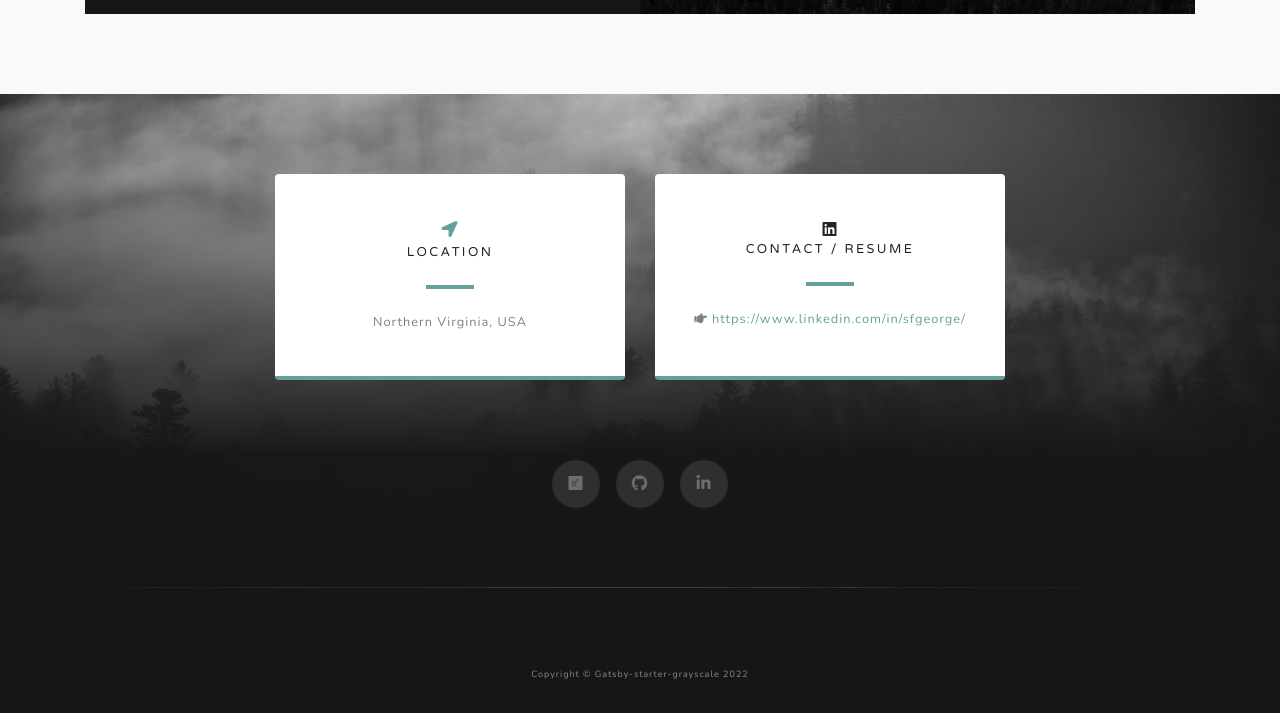
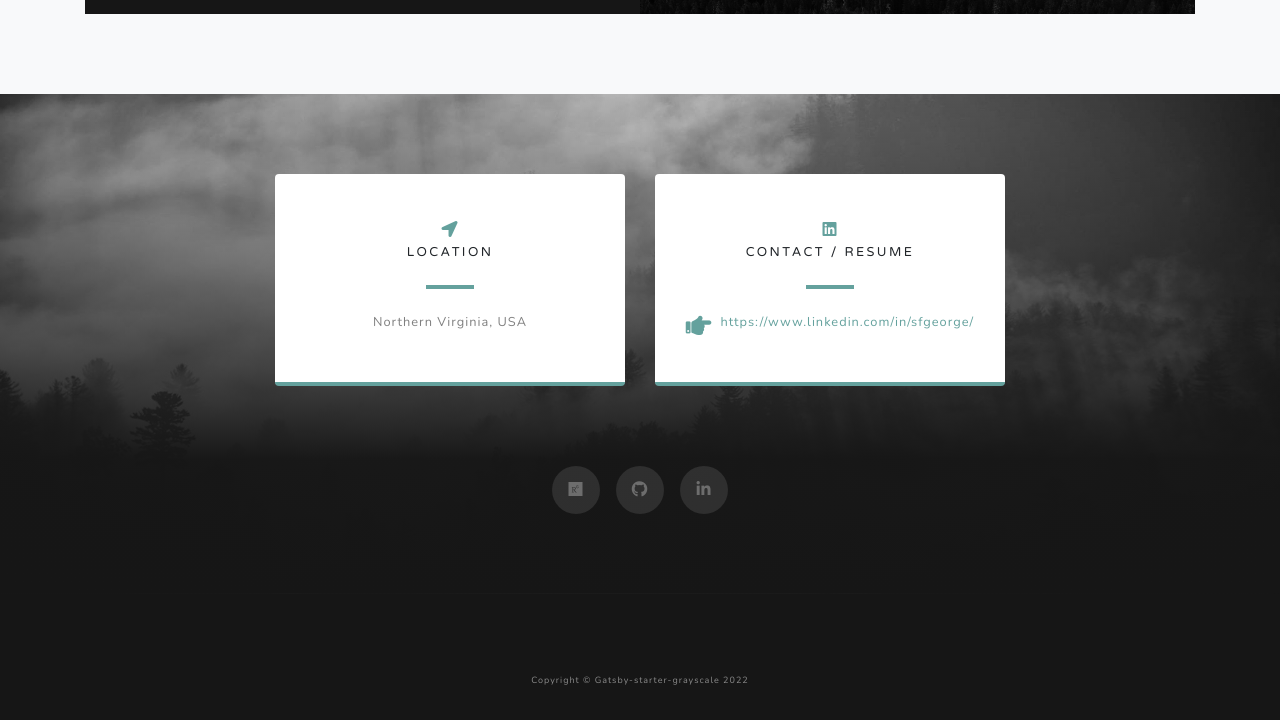
Before and after one commit to sfgeorge/sfgeorge.github.io, a Gatsby site: page / in a window 1280 px wide. Shown: the part 3397-4117 px from the top of the page. Built offline with nearby package versions, Linux system fonts and the light colour scheme; Gatsby itself is replaced by a stand-in of ours.

Commit message:
Bigger pointer to LinkedIn

```diff
--- a/src/components/SocialLinks.js
+++ b/src/components/SocialLinks.js
@@ -59,12 +59,12 @@ export default function SocialLinks() {
             <div className="col-md-4 mb-3 mb-md-0">
               <div className="card py-4 h-100">
                 <div className="card-body text-center">
-                  <i className={`fab fa-linkedin`}></i>
+                  <i className={`fab fa-linkedin text-primary mb-2`}></i>
                   <h4 className="text-uppercase m-0">Contact / Resume</h4>
                   <hr className="my-4" />
                   <div className="small text-black-50">
-                    <i className={`fas fa-hand-point-right mr-1`}></i>
                     <OutboundLink target="_blank" rel="noreferrer" href={`${config.linkedin}`}>
+                      <i className={`fas fa-hand-point-right fa-2x align-text-top mr-2`}></i>
                       {config.linkedin}
                     </OutboundLink>
                   </div>
```
